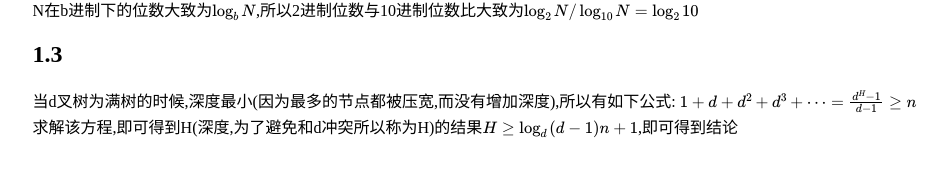
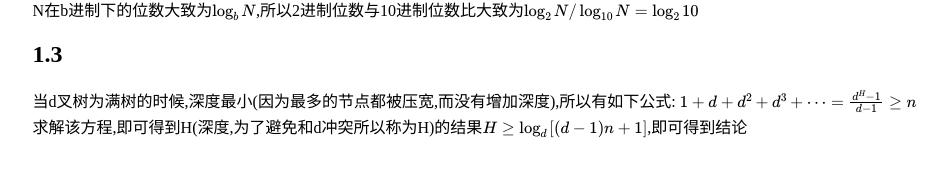
Before and after one commit to LelouchHe/lelouchhe.github.com, a Jekyll site: the page built from _posts/algorithm/2013-03-13-algorithms_chap_01_problem.md, in a window 1280 px wide. Shown: the part 383-560 px from the top of the page, without its empty margins (165-1113 px from the left). Built offline with Jekyll 4.4.1, drawn with Linux system fonts in a browser that asks for light colours; Markdown is read by kramdown in place of the engine named in the settings; formulas are drawn with MathJax 3.

Commit message:
new update

```diff
--- a/_posts/algorithm/2013-03-13-algorithms_chap_01_problem.md
+++ b/_posts/algorithm/2013-03-13-algorithms_chap_01_problem.md
@@ -27,4 +27,4 @@ N在b进制下的位数大致为$\log _ b N$,所以2进制位数与10进制位
 $$
 1 + d + d ^ 2 + d ^ 3 + \cdots = \frac{d ^ H - 1}{d - 1} \geq n
 $$
-求解该方程,即可得到H(深度,为了避免和d冲突所以称为H)的结果$H \geq \log _ d {(d - 1) n + 1}$,即可得到结论
+求解该方程,即可得到H(深度,为了避免和d冲突所以称为H)的结果$H \geq \log _ d {[(d - 1) n + 1]}$,即可得到结论
```
